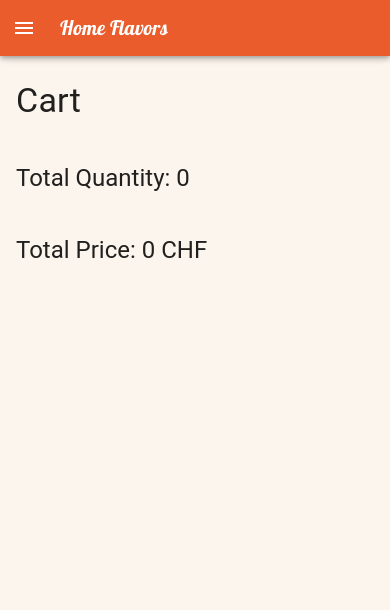
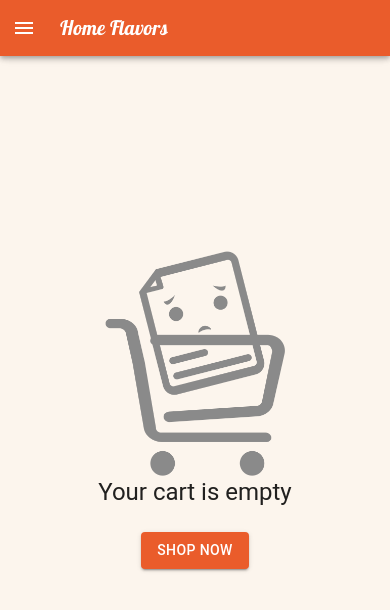
Before and after one commit to valenvwi/HomeFlavors, a React (Vite) app in the folder frontend/: page /cart in a window 390 px wide. Shown: the top 610 px of the page. Built offline with nearby package versions, Linux system fonts and the light colour scheme.

Commit message:
CartItemCard mobile and some styling

```diff
--- a/frontend/src/App/App.css
+++ b/frontend/src/App/App.css
@@ -1,6 +1,7 @@
 #root {
   max-width: 1280px;
   margin: 0 auto;
-  padding: 2rem;
-  text-align: center;
+  min-height: 100vh;
+  display: flex;
+  flex-direction: column;
 }
--- a/frontend/src/App/Cart/CartItemCard.tsx
+++ b/frontend/src/App/Cart/CartItemCard.tsx
@@ -5,8 +5,11 @@ import AddCircleOutlineIcon from "@mui/icons-material/AddCircleOutline";
 import RemoveCircleOutlineIcon from "@mui/icons-material/RemoveCircleOutline";
 import { useAppDispatch } from "../store/root";
 import { cartActions } from "../store/cart";
+import { useTheme, useMediaQuery } from "@mui/material";
 
 export default function CartItemCard(props: { cartItem: CartItemType }) {
+  const theme = useTheme();
+  const isMediumScreen = useMediaQuery(theme.breakpoints.up("sm"));
   const dispatch = useAppDispatch();
 
   const onIncreaseQuantity = () => {
@@ -19,7 +22,8 @@ export default function CartItemCard(props: { cartItem: CartItemType }) {
     console.log("decrease quantity");
   };
 
-  return (
+  return isMediumScreen ? (
+    <>
       <Card sx={{ display: "flex", m: 2, p: 2 }}>
         <img
           src={`${BASEURL}/${props.cartItem.image}`}
@@ -30,16 +34,22 @@ export default function CartItemCard(props: { cartItem: CartItemType }) {
             objectFit: "cover",
             borderRadius: "10px",
             aspectRatio: "1",
+            display: isMediumScreen ? "block" : "none",
           }}
         />
-      <Box sx={{ flexGrow: 1, m: 2 }}>
-        <Typography variant="h5" sx={{ pr: 2 }}>
+
+        <Box sx={{ flexGrow: 1, my: 2, mx: 4 }}>
+          <Typography variant="h5" fontWeight={700}>
             {props.cartItem.name}
           </Typography>
           <Typography variant="h6">{props.cartItem.price} CHF</Typography>
         </Box>
         <Box
-        sx={{ display: "flex", justifyContent: "center", alignItems: "center" }}
+          sx={{
+            display: "flex",
+            justifyContent: "center",
+            alignItems: "center",
+          }}
         >
           <Button color="primary" onClick={onDecreaseQuantity}>
             <RemoveCircleOutlineIcon sx={{ fontSize: "40px" }} />
@@ -50,5 +60,44 @@ export default function CartItemCard(props: { cartItem: CartItemType }) {
           </Button>
         </Box>
       </Card>
+    </>
+  ) : (
+    <>
+      <Card sx={{ my: 2, p: 2 }}>
+        <Typography variant="body1" fontWeight={700} sx={{ pr: 2 }}>
+          {props.cartItem.name}
+        </Typography>
+        <Box
+          sx={{
+            display: "flex",
+            justifyContent: "space-between",
+            alignItems: "center",
+            my: 1,
+          }}
+        >
+          <Typography variant="subtitle2">
+            {props.cartItem.price} CHF
+          </Typography>
+
+          <Box
+            sx={{
+              display: "flex",
+              justifyContent: "center",
+              alignItems: "center",
+            }}
+          >
+            <Button color="primary" onClick={onDecreaseQuantity}>
+              <RemoveCircleOutlineIcon sx={{ fontSize: "28px" }} />
+            </Button>
+            <Typography variant="body2">
+              Qty: {props.cartItem.quantity}
+            </Typography>
+            <Button color="primary" onClick={onIncreaseQuantity}>
+              <AddCircleOutlineIcon sx={{ fontSize: "28px" }} />
+            </Button>
+          </Box>
+        </Box>
+      </Card>
+    </>
   );
 }
--- a/frontend/src/App/Cart/index.tsx
+++ b/frontend/src/App/Cart/index.tsx
@@ -1,35 +1,74 @@
-import { Box, Container, Typography } from "@mui/material";
+import { Box, Button, Container, Typography } from "@mui/material";
 import CartItemCard from "./CartItemCard";
 import { useAppSelector } from "../store/root";
 import { CartItemType } from "../types/cartItem";
+import { useTheme, useMediaQuery } from "@mui/material";
+import emptyCart from "../../assets/empty-cart.png";
+import { useNavigate } from "react-router-dom";
 
 export default function Cart() {
+  const theme = useTheme();
+  const isMediumScreen = useMediaQuery(theme.breakpoints.up("sm"));
+
+  const navigate = useNavigate();
+
   const cartItems = useAppSelector((state) => state.cart.cartItems);
   const totalQuantity = useAppSelector((state) => state.cart.totalQuantity);
   const totalPrice = useAppSelector((state) => state.cart.totalPrice);
 
-  return (
-    <Container>
-      <Typography variant="h4" sx={{ mt: 5, pt: 5 }}>
-        Cart
+  const goToHomePage = () => {
+    navigate("/");
+  };
+
+  return cartItems.length > 0 ? (
+    <Container sx={{ my: 5, py: 5 }}>
+      {isMediumScreen && (
+        <Typography
+          variant={isMediumScreen ? "h5" : "subtitle1"}
+          sx={{ mt: 5, mx: 2, textAlign: "left", fontWeight: 600 }}
+        >
+          Your cart
         </Typography>
-      {cartItems ? (
-        <>
+      )}
       {cartItems.map((cartItem: CartItemType) => (
         <CartItemCard key={cartItem.id} cartItem={cartItem} />
       ))}
-          <Typography variant="h5" sx={{ mt: 5 }}>
+      <Typography
+        variant={isMediumScreen ? "h5" : "subtitle1"}
+        sx={{ mt: 5, mx: 2, textAlign: "right", fontWeight: 600 }}
+      >
         Total Quantity: {totalQuantity}
-          </Typography>
-          <Typography variant="h5" sx={{ mt: 5 }}>
+        <br />
+        {isMediumScreen && <br />}
         Total Price: {totalPrice} CHF
       </Typography>
-        </>
+      <Button variant="contained" sx={{ my: 2 }}>
+        Check out
+      </Button>
+    </Container>
   ) : (
-        <Box sx={{ mt: 5, pt: 5 }}>
+    <Container
+      sx={{
+        display: "flex",
+        flexDirection: "column",
+        justifyContent: "center",
+        flexGrow: 1,
+      }}
+    >
+      <Box
+        sx={{
+          display: "flex",
+          flexDirection: "column",
+          justifyContent: "center",
+          alignItems: "center",
+        }}
+      >
+        <img src={emptyCart} alt="empty shopping cart" width="180" />
         <Typography variant="h5">Your cart is empty</Typography>
+        <Button variant="contained" sx={{ my: 3 }} onClick={goToHomePage}>
+          Shop now
+        </Button>
       </Box>
-      )}
     </Container>
   );
 }
--- a/frontend/src/App/Kitchen/KitchenInfo/Content.tsx
+++ b/frontend/src/App/Kitchen/KitchenInfo/Content.tsx
@@ -32,7 +32,7 @@ export default function Content(props: Props) {
         }}
       >
         <Box>
-          <Typography variant="h4">{props.kitchen?.name}</Typography>
+          <Typography variant="h4" fontWeight={700}>{props.kitchen?.name}</Typography>
           <Typography variant="h6">
             Cuisine: {props.kitchen?.cuisine}
           </Typography>
--- a/frontend/src/App/Kitchen/MenuItem/MenuItemCard.tsx
+++ b/frontend/src/App/Kitchen/MenuItem/MenuItemCard.tsx
@@ -50,11 +50,11 @@ export default function MenuItemCard(props: {
           aspectRatio: "1",
         }}
       />
-      <Box sx={{ flexGrow: 1, m: 2 }}>
+      <Box sx={{ flexGrow: 1, mx: 3, my: 2 }}>
         <Box
           sx={{ display: "flex", flexDirection: "row", alignItems: "center" }}
         >
-          <Typography variant="h5" sx={{ pr: 2 }}>
+          <Typography variant="h5" sx={{ pr: 2, fontWeight: 700 }}>
             {props.menuItem.name}
           </Typography>
           {props.menuItem.isVeg && (
@@ -67,7 +67,9 @@ export default function MenuItemCard(props: {
         <Typography variant="subtitle1">
           {props.menuItem.description}
         </Typography>
-        <Typography variant="h6">{props.menuItem.price} CHF</Typography>
+        <Typography variant="h6" fontWeight={700}>
+          {props.menuItem.price} CHF
+        </Typography>
       </Box>
       {props.isOwner ? (
         <>
--- a/frontend/src/App/index.tsx
+++ b/frontend/src/App/index.tsx
@@ -6,6 +6,7 @@ import { CssBaseline } from "@mui/material";
 import axios from "axios";
 import AppNavBar from "./UI/AppNavBar";
 import Cart from "./Cart";
+import "./App.css";
 
 axios.defaults.withCredentials = true;
 
```
Also changed, not shown: frontend/src/assets/empty-cart.png (added). Lines whose indentation alone changed are shown as unchanged.
